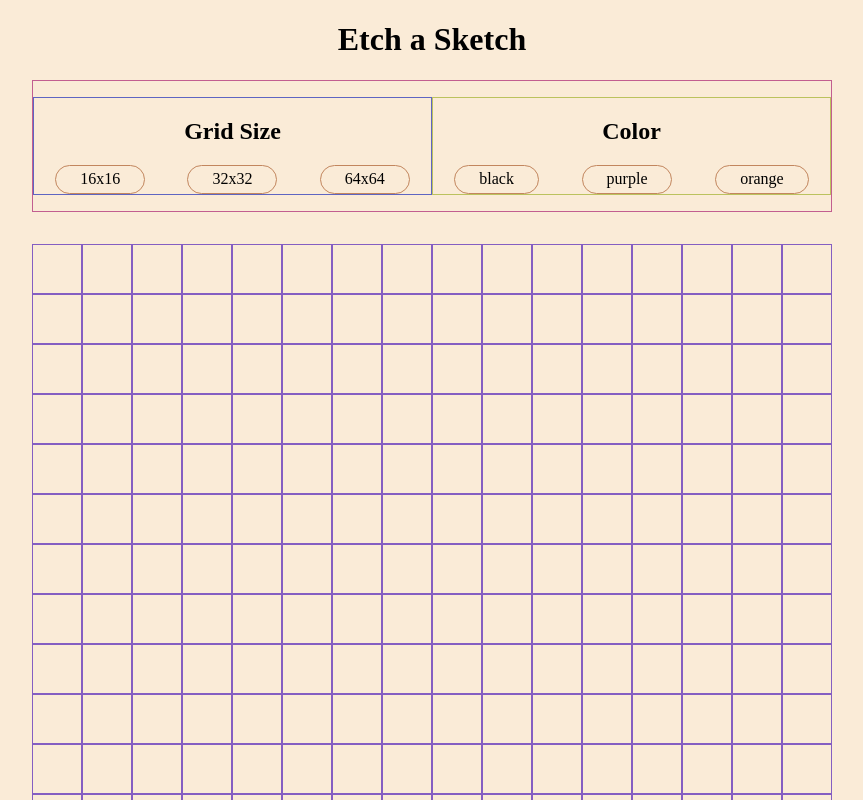
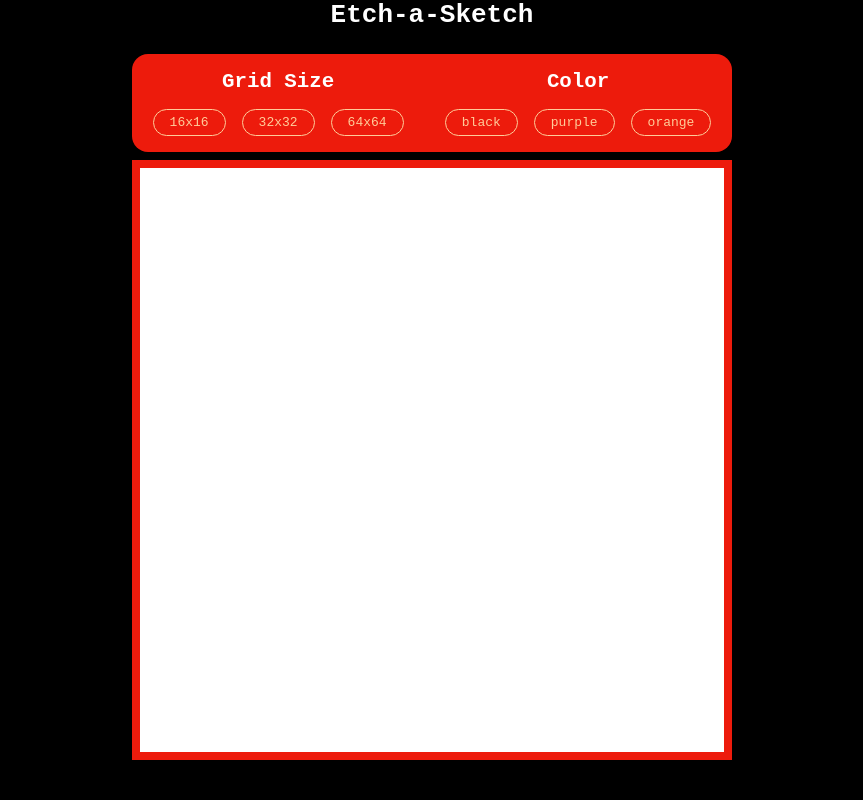
Before and after one commit to KaskMIL/etch-a-Sketch, a website: page index.html in a window 1280 px wide. Both pictures are taken after a click on the element "16x16". Shown: the top 800 px of the page, without its empty margins (208-1071 px from the left). Drawn offline with Linux system fonts and the light colour scheme.

Commit message:
modified css

```diff
--- a/index.html
+++ b/index.html
@@ -10,7 +10,9 @@
 </head>
 
 <body>
-    <h1>Etch a Sketch</h1>
+    <header>
+        <h1>Etch-a-Sketch</h1>
+    </header>
     <main>
         <div class="optionsContainer">
             <div class="sizeContainer">
--- a/script.js
+++ b/script.js
@@ -24,7 +24,7 @@ diezButton.addEventListener("click", function(e) {
     pixContainer.innerHTML = "";
     pixContainer.className = "diezPixContainer";
 
-    for(let i = 0; i < 256; i++){
+    for(let i = 0; i < 16; i++){
         const div = document.createElement("div");
         div.className = "diezPix";
         fragment.appendChild(div);
@@ -39,22 +39,26 @@ treintaButton.addEventListener("click", e =>{
     pixContainer.innerHTML = "";
     pixContainer.className = "treintaPixContainer";
 
-    for(let i = 0; i < 1024; i++){
+    for(let i = 0; i < 64; i++){
         let div = document.createElement("div");
         div.className = "treintaPix";
         fragment.appendChild(div);
     }
     pixContainer.appendChild(fragment);
+
+    pixOn();
 })
 
 sesentaButton.addEventListener("click", e =>{
     pixContainer.innerHTML = "";
     pixContainer.className = "sesentaPixContainer";
 
-    for(let i = 0; i < 4096; i++){
+    for(let i = 0; i < 144; i++){
         let div = document.createElement("div");
         div.className = "sesentaPix";
         fragment.appendChild(div);
     }
     pixContainer.appendChild(fragment);
+
+    pixOn();
 })
--- a/scss/custom.scss
+++ b/scss/custom.scss
@@ -11,39 +11,57 @@ html {
 body {
     margin: 0;
     padding: 0;
-    background-color: antiquewhite;
+    background-color: black;
+    color:white;
     display: flex;
     flex-direction: column;
     align-items: center;
     max-width: 100%;
     height: 100vh;
+    font-family: monospace;
+
+    header{
+        margin: 0;
+        padding: 0;
+
+        h1{
+            margin: 0 0 1.5rem 0;
+            padding: 0;
+
+        }
+    }
 
     main {
         display: flex;
         flex-direction: column;
-        padding-bottom: 2rem;
+        margin-bottom: 2rem;
+        box-shadow: 0 1rem 2rem rgba(0,0,0,0.19), 0 6px 6px rgba(0,0,0,0.23);
 
         .optionsContainer {
             display: flex;
             justify-content: space-around;
-            border: 0.1rem solid #c25e90;
-            margin-bottom: 2rem;
             padding: 1rem 0;
+            margin-bottom: 0.5rem;
+            background-color: #ED1B0C;
+            color: 	hsl(30, 100%, 80%);
+            border-radius: 1rem;
 
-            h4 {
+            h2 {
+                color: white;
                 margin-top: 0;
+                margin-bottom: 1rem;
+                font-weight: bold;
+                font-size: 1.3rem;
             }
 
             .sizeContainer {
                 display: flex;
                 flex-direction: column;
                 align-items: center;
-                border: 0.1rem solid #5e65c2;
-                width: 50%;
+
 
                 .gridSize {
                     display: flex;
-                    width: 100%;
                     justify-content: space-around;
                 }
             }
@@ -52,32 +70,34 @@ body {
                 display: flex;
                 flex-direction: column;
                 align-items: center;
-                border: 0.1rem solid #bbc25e;
-                width: 50%;
+
 
                 .colors {
                     display: flex;
-                    width: 100%;
                     justify-content: space-around;
                 }
             }
 
             .button {
-                border: 0.1rem solid #c2865e;
-                padding: 0.3rem 1.5rem;
+                border: 0.1rem solid hsl(30, 100%, 80%);
+                padding: 0.3rem 1rem;
+                margin:  0 0.5rem;
                 cursor: pointer;
                 border-radius: 1rem;
 
                 &:hover {
-                    background-color: #5e65c2;
+                    background-color: black;
                     color: white;
+                    border-color: transparent;
                 }
             }
         }
 
         #pix-container {
-            width: 800px;
-            height: 800px;
+            width: 600px;
+            height: 600px;
+            border: 0.5rem solid #ED1B0C;
+            background-color: white;
         }
     }
 }
@@ -85,47 +105,50 @@ body {
 //16 x 16
 .diezPixContainer {
     display: grid;
-    grid-template-columns: repeat(16,1fr);
+    grid-template-columns: repeat(4,1fr);
+    overflow: hidden;
 }
 .diezPix{
-    border: 0.01rem solid #845EC2;
-    width: 50px;
-    height: 50px;
+    //border: 0.01rem solid #845EC2;
+    width: 150px;
+    height: 150px;
 }
 .diezPixOn{
     background-color: #845EC2;
-    width: 50px;
-    height: 50px;
+    width: 150px;
+    height: 150px;
 }
 
 //32 x 32
 .treintaPixContainer{
     display: grid;
-    grid-template-columns: repeat(32,1fr);
+    grid-template-columns: repeat(8,1fr);
+    overflow: hidden;
 }
 .treintaPix{
-    border: 0.01rem solid #845EC2;
-    width: 25px;
-    height: 25px;
+    //border: 0.01rem solid #845EC2;
+    width: 75px;
+    height: 75px;
 }
 .treintaPixOn{
     background-color: #845EC2;
-    width: 25px;
-    height: 25px;
+    width: 75px;
+    height: 75px;
 }
 
 //64 x 64
 .sesentaPixContainer{
     display: grid;
-    grid-template-columns: repeat(64,1fr);
+    grid-template-columns: repeat(12,1fr);
+    overflow: hidden;
 }
 .sesentaPix{
-    border: 0.01rem solid #845EC2;
-    width: 12.5px;
-    height: 12.5px;
+    //border: 0.01rem solid #845EC2;
+    width: 50px;
+    height: 50px;
 }
 .sesentaPixOn{
     background-color:  #845EC2;
-    width: 12.5px;
-    height: 12.5px;
+    width: 50px;
+    height: 50px;
 }
```
Also changed, not shown: scss/custom.css, 1 other file.
